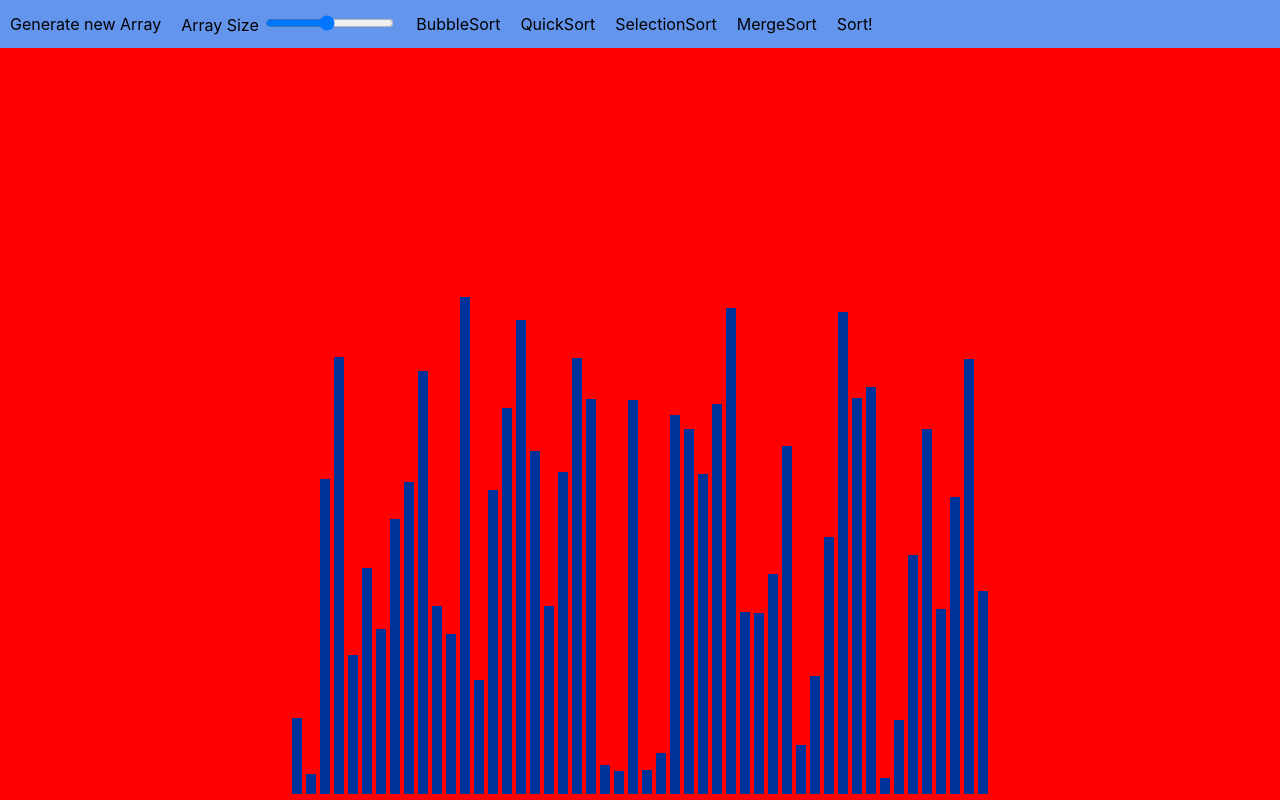
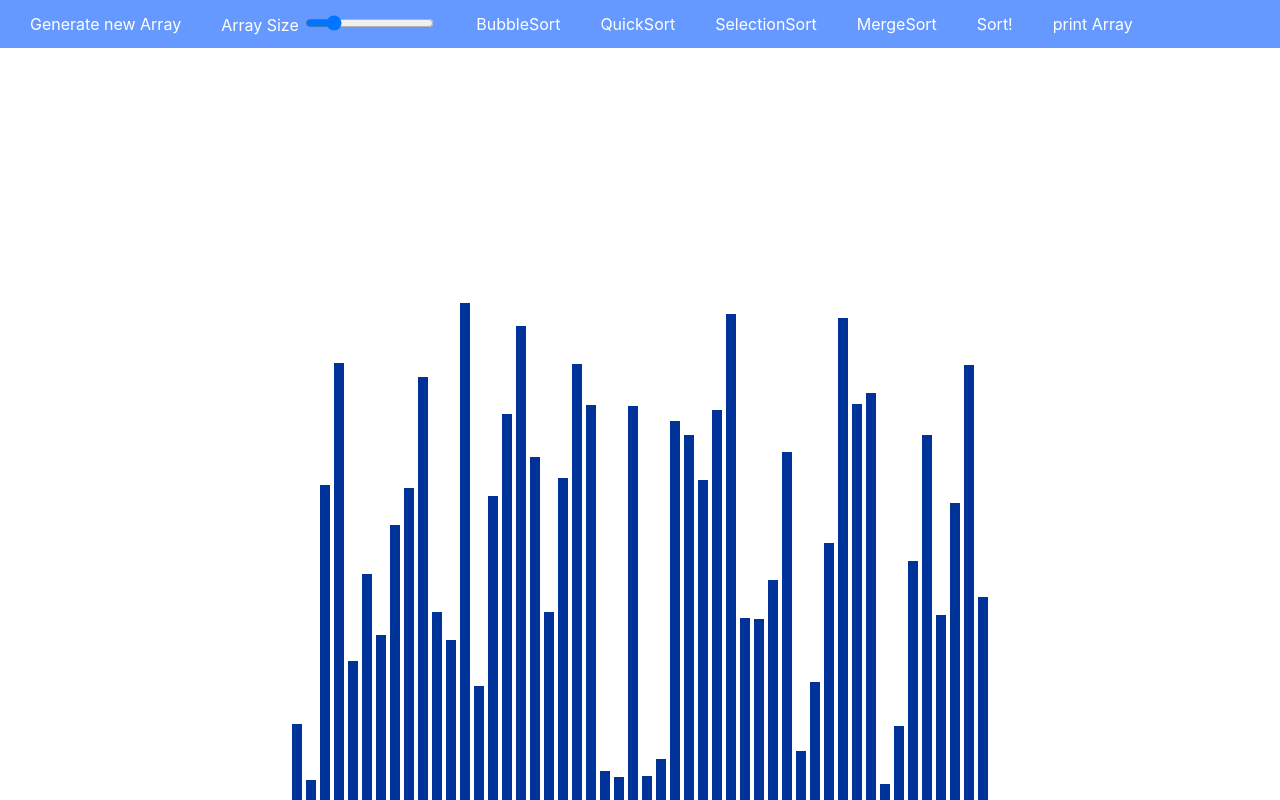
Before and after one commit to LZietlow/Sorting-Visualizer, a React (Create React App) app: page / in a window 1280 px wide. Both pictures are taken after a click on the element "Generate new Array". Built offline with nearby package versions, Linux system fonts and the light colour scheme.

Commit message:
finsiehd the merge implementation

```diff
--- a/src/Alogorithms/Sorts.js
+++ b/src/Alogorithms/Sorts.js
@@ -135,64 +135,66 @@ async function swap(array, i, min, bars) {
 
 }
 
-async function mergeSort(array, bars) {
-    if(array.length > 1) {
-        let barsL =[];
-        let barsR = [];
-        let l = [];
-        let r = [];
-        let mid = Math.floor((array.length-1)/2);
-        for (let i = 0; i < mid+1; i++) {
-            l.push(array[i]);
-            barsL.push(bars[i]);
-        }
-        for (let i = mid+1; i < array.length; i++) {
-            r.push(array[i]);
-            barsR.push(array[i]);
-        }
-        l = await mergeSort(l,barsL);
-        r = await mergeSort(r, barsR);
+async function mergeSort(array) {
+    let bars = getBars();
+    if (array.length < 2) {
+        return array;
+    }
+    const middle = Math.floor(array.length / 2);
+    const left = array.slice(0, middle);
+    const right = array.slice(middle);
+    await mergeSort(left);
+    await mergeSort(right);
+
+    await merge(array, left, right, bars);
+
+    for (let k = 0; k < left.length + right.length; k++) {
+        bars[k].style.backgroundColor = FINISHED_COLOR;
+    }
+}
 
 
-        await merge(l, r, barsL, barsR);
-    }
-    return array;
-}
+async function merge(array, left, right, bars) {
 
-async function merge(left, right, barsL, barsR) {
-
-    let toReturn = [];
-    let returnBars = [];
-    let countL = 0;
-    let countR = 0;
+    let i = 0;
+    let j = 0;
     let k = 0;
 
-    while (countL < left.length && countR < right.length) {
+    while (i < left.length && j < right.length) {
+        if (left[i] < right[j]) {
+            array[k] = left[i];
+            i++;
+        } else {
+            array[k] = right[j];
+            j++;
+        }
+        bars[k].style.height = array[k] + "px";
+        bars[k].style.backgroundColor = BAR_COLOR;
+        if (k + array.length < bars.length) {
+            bars[k + array.length].style.height = array[k] + "px";
+            bars[k + array.length].style.backgroundColor = BAR_COLOR;
+        }
         await sleep(ANIMATION_SPEED_MS);
-
-        if (left[countL] < right[countR]) {
-            array[k++] = left[countL++];
-        } else {
-            array[k++] = right[countR++];
-        }
-
-        bars[k - 1].style.height = array[k - 1] + "px";
-        //bars[k - 1].style.backgroundColor = FINISHED_COLOR;
+        k++;
     }
 
-    while (countL < left.length) {
+    while (i < left.length) {
+        array[k] = left[i];
+        bars[k].style.height = array[k] + "px";
+        bars[k].style.backgroundColor = BAR_COLOR;
         await sleep(ANIMATION_SPEED_MS);
-        array[k++] = left[countL++];
-        bars[k - 1].style.height = array[k - 1] + "px";
-        //bars[k - 1].style.backgroundColor = FINISHED_COLOR;
+        i++;
+        k++;
     }
 
-    while (countR < right.length) {
-        array[k++] = right[countR++];
-        bars[k - 1].style.height = array[k - 1] + "px";
-        //bars[k - 1].style.backgroundColor = FINISHED_COLOR;
+    while (j < right.length) {
+        array[k] = right[j];
+        bars[k].style.height = array[k] + "px";
+        bars[k].style.backgroundColor = BAR_COLOR;
+        await sleep(ANIMATION_SPEED_MS);
+        j++;
+        k++;
     }
-
 }
 
 function sleep(ms) {
--- a/src/App.css
+++ b/src/App.css
@@ -1,7 +1,7 @@
 .components-box{
  text-align: center;
  display: flex;
- background-color: cornflowerblue;
+ background-color: #6699FF;
  height: 6vh;
 }
 
@@ -9,4 +9,16 @@
   display: inline-block;
   padding: 10px;
   align-self: center;
+  cursor: pointer;
+  margin-left: 20px;
+  color: white;
 }
+
+.active {
+  color: rgb(247, 189, 65);
+}
+
+
+body{
+  margin: 0;
+}
--- a/src/components/Body.js
+++ b/src/components/Body.js
@@ -2,18 +2,21 @@ import React from "react";
 
 
 export default function Body({array, BAR_COLOR}) {
+    const parentWidth = 500;
+    const barWidth = parentWidth / array.length;
     return(
-        <div style={{display: 'flex', justifyContent: 'center', height: "94vh", backgroundColor: "red", alignItems: "flex-end", flexWrap: "nowrap"}}>
-            <div>
+        <div style={{display: 'flex', justifyContent: 'center', height: "94vh"}}>
+            <div style={{display: 'flex', justifyContent: 'center', alignItems: 'flex-end'}}>
                 {array.map((value, index) => (
                     <div
                         className="array-bars"
                         key={index}
                         style={{
                             height: `${value}px`,
-                            width: '10px',
+                            width: `${barWidth}px`,
                             backgroundColor: BAR_COLOR,
-                            margin: '2px',
+                            marginLeft: '2px',
+                            marginRight: '2px',
                             display: "inline-block",
                         }}
                     />
--- a/src/components/Button.js
+++ b/src/components/Button.js
@@ -3,7 +3,7 @@ import React from "react";
 
 export default function Button(props) {
     return (
-        <div className="tools-button" id={props.id} onClick={props.onClick}>{props.text}</div>
+        <div className={`tools-button ${props.className ===`${props.id}` ? 'active' : ''}`} id={props.id} onClick={props.onClick}>{props.text}</div>
     )
 
 
--- a/src/components/ControllBar.js
+++ b/src/components/ControllBar.js
@@ -8,24 +8,29 @@ import { setSort, startSorting} from '../Alogorithms/Sorts';
 
 export default function ControllBar({resetArray, array, printArray, sliderValue, setSliderValue}) {
 
+    const[activeButtonId, setActiveButtonId] = useState(null);
+
     function changeSliderValue(event) {
         setSliderValue(event.target.value);
+        resetArray();
     }
 
     function handleClick(event) {
-        setSort(event.target.id);
-        console.log(event.target.id);
+        const id = event.target.id;
+        setSort(id);
+        setActiveButtonId(id);
     }
 
     return (
         <div className='components-box'>
-            <Button id="test123" onClick={resetArray} text="Generate new Array"/>
-            <Slider id="test123" onChange={changeSliderValue} text="Array Size" type="range" min="4" max="100" value={sliderValue}/>
-            <Button id="Bubble" onClick={handleClick} text="BubbleSort"/>
-            <Button id="Quick" onClick={handleClick} text="QuickSort"/>
-            <Button id="Selection" onClick={handleClick} text="SelectionSort"/>
-            <Button id="Merge" onClick={handleClick} text="MergeSort"/>
-            <Button id="test123" onClick={() => startSorting(array)} text="Sort!"/>
+            <Button onClick={resetArray} text="Generate new Array" />
+            <Slider id='slider' onChange={changeSliderValue} text="Array Size" type="range" min="4" max="250" value={sliderValue}/>
+            <Button id="Bubble" onClick={handleClick} text="BubbleSort" className={activeButtonId}/>
+            <Button id="Quick" onClick={handleClick} text="QuickSort" className={activeButtonId}/>
+            <Button id="Selection" onClick={handleClick} text="SelectionSort" className={activeButtonId}/>
+            <Button id="Merge" onClick={handleClick} text="MergeSort" className={activeButtonId}/>
+            <Button id="test123" onClick={() => startSorting(array)} text="Sort!" className='tool-button'/>
+            <Button onClick={printArray} text="print Array"></Button>
         </div>
 
     )
```
